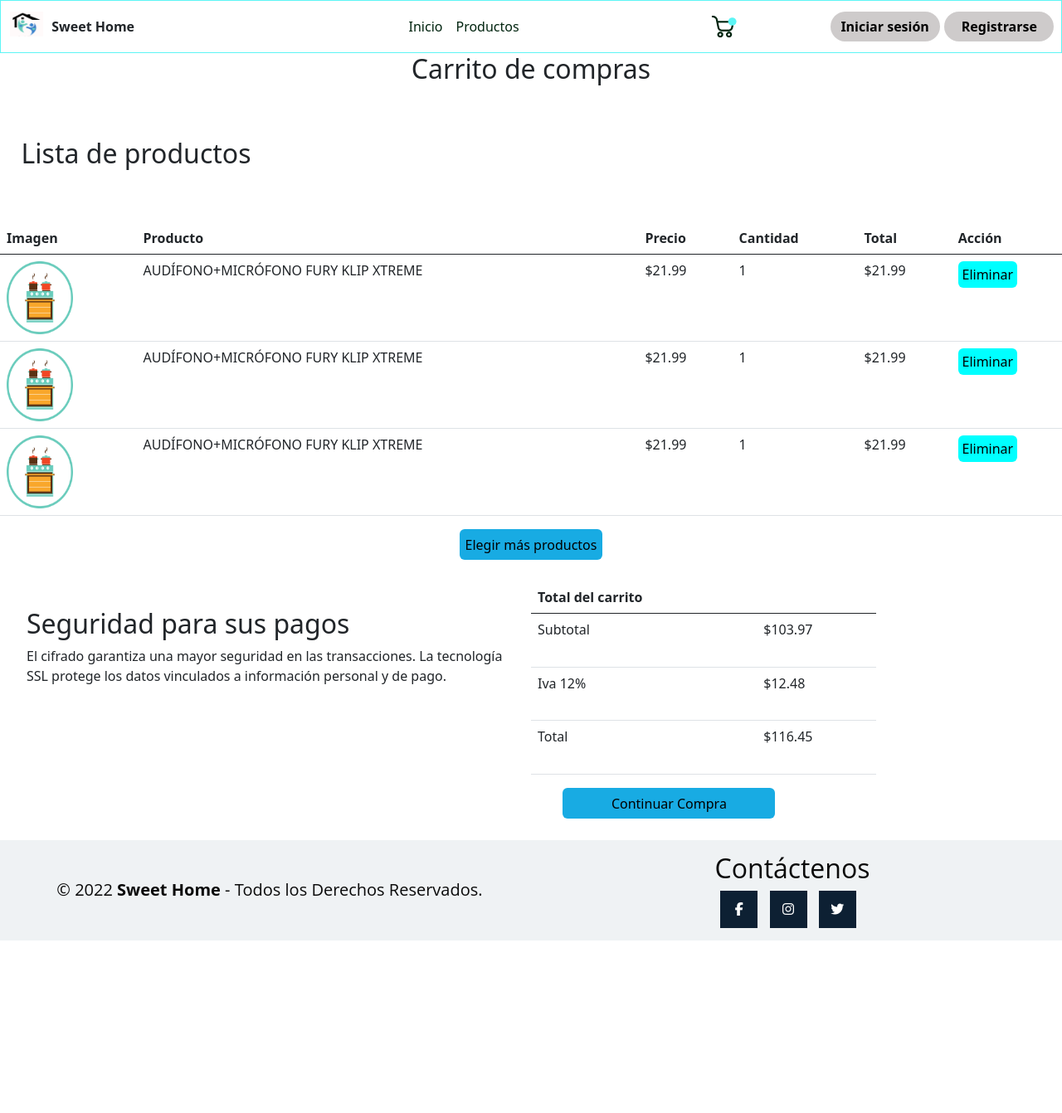
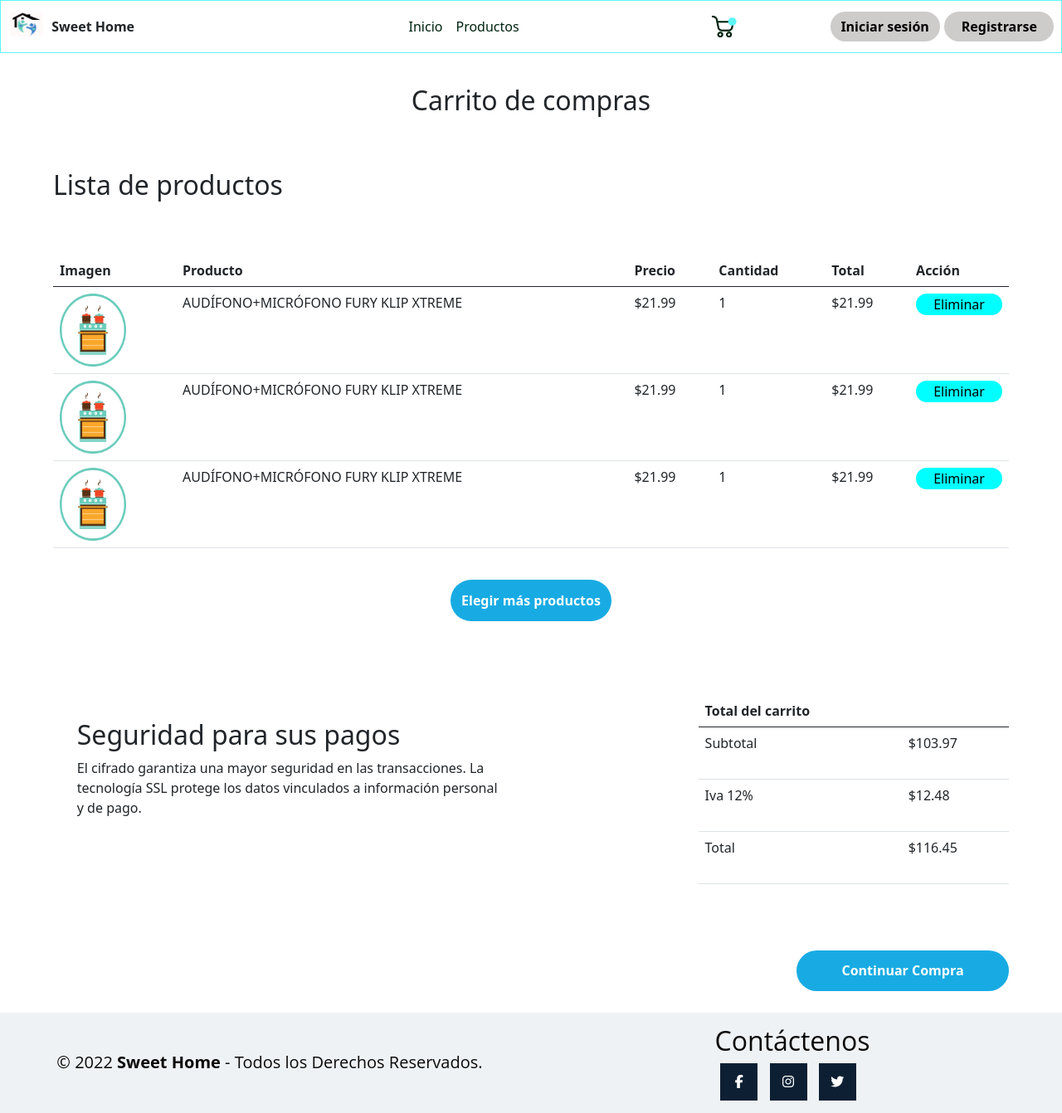
Before and after one commit to bethsaida03/ProyectoPNUD, a Django app: page /carrito in a window 1280 px wide. Shown: the whole page at 83% size. Before the commit the page ends 1134 px from the top, so only its background shows below. Run offline with Django 4.2, Linux system fonts and the light colour scheme; some libraries are stand-ins or nearby versions.

Commit message:
carrito completo

```diff
--- a/SitioWeb/templates/SitioWeb/carrito.html
+++ b/SitioWeb/templates/SitioWeb/carrito.html
@@ -36,6 +36,9 @@
         background-color: aqua;
         padding: 4%;
         border: none;
+        padding: 2%;
+        border-radius: 50px;
+        width: 100%;
     }
 
     .BtnProductos {
@@ -46,6 +49,10 @@
         border-style: ridge;
         padding: 0.5%;
         border: none;
+        padding: 1%;
+        border-radius: 50px;
+        color: white;
+        font-weight: bold;
     }
 
     .caja {
@@ -70,6 +77,7 @@
         height: auto;
         display: grid;
         grid-template-columns: 1fr 1fr;
+        margin: 5%;
     }
 
     .BtnCompra {
@@ -77,22 +85,26 @@
         border-radius: 6px;
         justify-content: center;
         margin-bottom: 2%;
-        margin-left: 53%;
+        margin-left: 75%;
         padding: 0.5%;
         width: 20%;
         border-style: none;
-
+        padding: 1%;
+        border-radius: 50px;
+        color: white;
+        font-weight: bold;
     }
 
     .titulo-principal-carrito {
         display: flex;
         justify-content: center;
         align-items: center;
+        margin: 3%;
     }
 
     .titulo-secundario-carrito {
         width: 28%;
-        margin: 5% 2%;
+        margin: 5% 5%;
     }
 
     .titulo-secundario-carrito:hover {
@@ -104,12 +116,17 @@
         align-items: center;
         justify-content: center;
     }
+
+    .contenedortabla {
+        margin: 3% 5%;
+    }
 </style>
 {% include "./header.html" %}
 <h2 class="titulo-principal-carrito">Carrito de compras</h2>
 <div class="titulo-secundario-carrito">
     <h2>Lista de productos</h2>
 </div>
+<div class="contenedortabla">
     <table class="table">
         <thead>
             <tr>
@@ -148,7 +165,7 @@
             </tr>
         </tbody>
     </table>
-
+</div>
 
 <div class="add-products">
     <button class="BtnProductos" (click)="masproductos()">Elegir más productos</button>
@@ -161,7 +178,7 @@
             La tecnología SSL protege los datos vinculados a información personal y de pago.</p>
 
     </div>
-    <table class="table" style="width: 65%;" >
+    <table class="table" style="width: 65%;margin-left: 35%;">
         <thead>
             <tr>
                 <th scope="col">Total del carrito</th>
--- a/SitioWeb/templates/SitioWeb/header.html
+++ b/SitioWeb/templates/SitioWeb/header.html
@@ -61,10 +61,12 @@
 
     .inicio:hover {
         border-bottom: 2px solid #5DF5F5;
+        color: #00240F
     }
 
     .producto:hover {
         border-bottom: 2px solid #5DF5F5;
+        color: #00240F
     }
 
     .contenedor-derecho {
```
Lines whose indentation alone changed are shown as unchanged.
